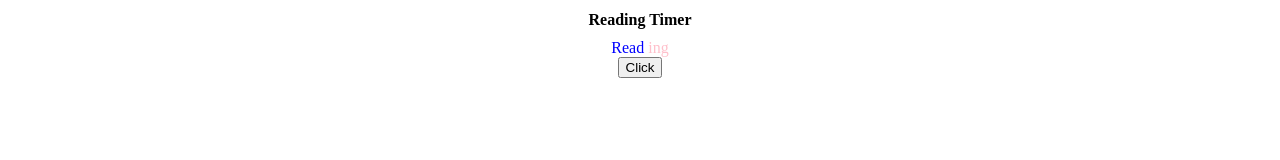
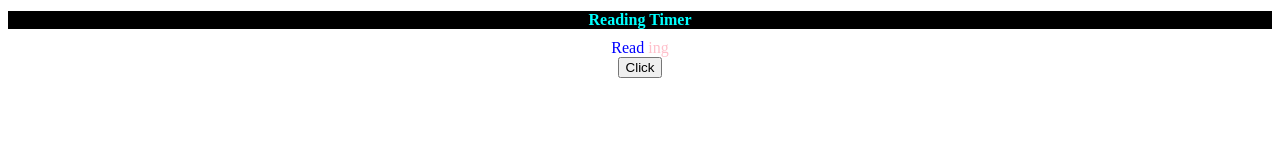
Before and after one commit to thanadol02/Project01, a plain HTML site: page index.html in a window 1280 px wide. Drawn offline with Linux system fonts and the light colour scheme.

Commit message:
Update index.html

```diff
--- a/index.html
+++ b/index.html
@@ -5,7 +5,7 @@
         <meta charset="utf-8" />
         <meta name="viewport" content="width=device-width, initial-scale=1" />
         <title>Hatchy Time</title>
-        <h1 style="font-size: medium; color:aqua backgroud:black">Reading Timer</h1>
+        <h1 style="font-size: medium; color:aqua; background:black;">Reading Timer</h1>
         <span style="border: 18px; color:blue">Read</span>
         <span style="border: 18px; color:pink">ing</span><br>
         <button onclick="">Click</button>
```
